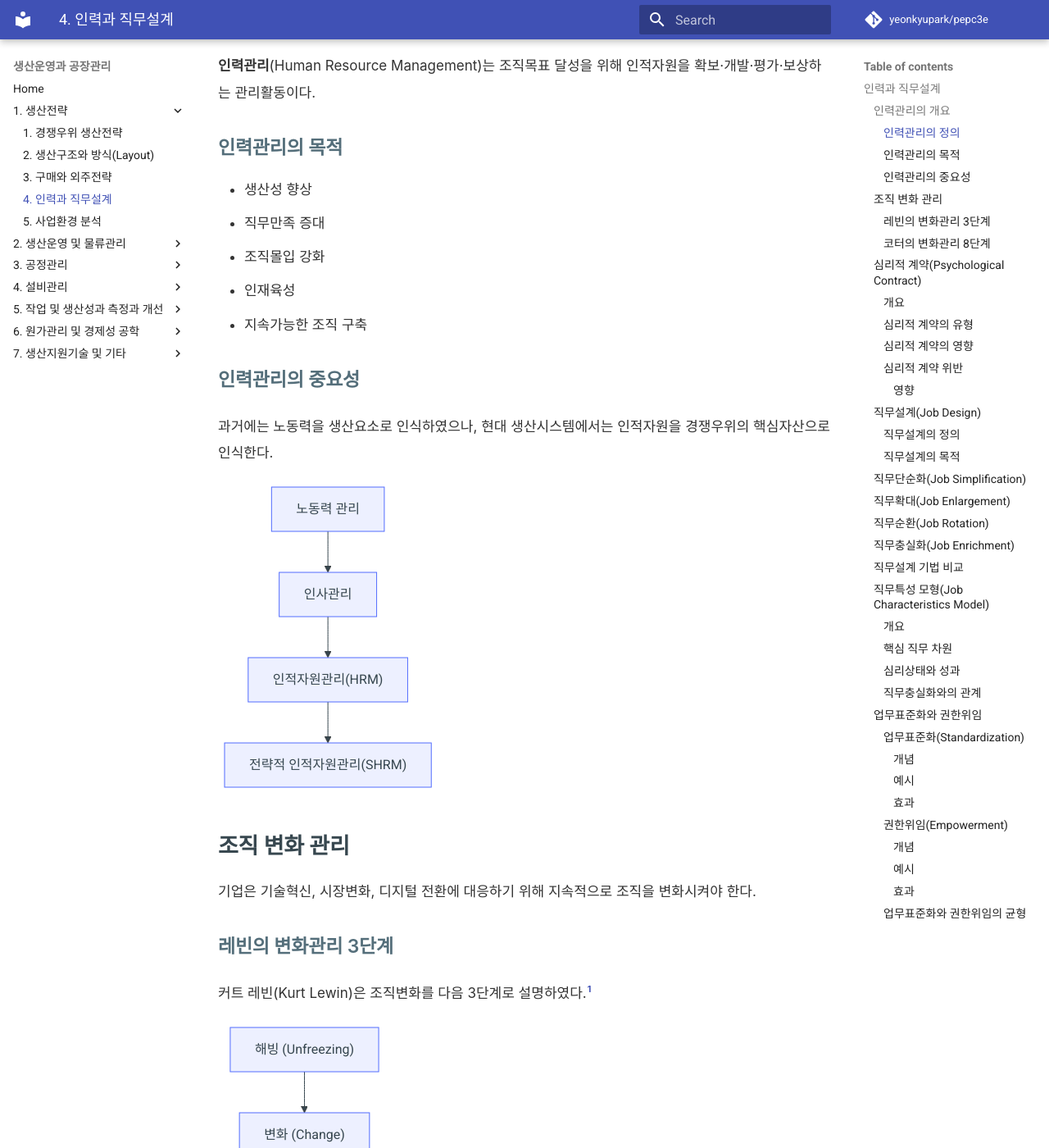
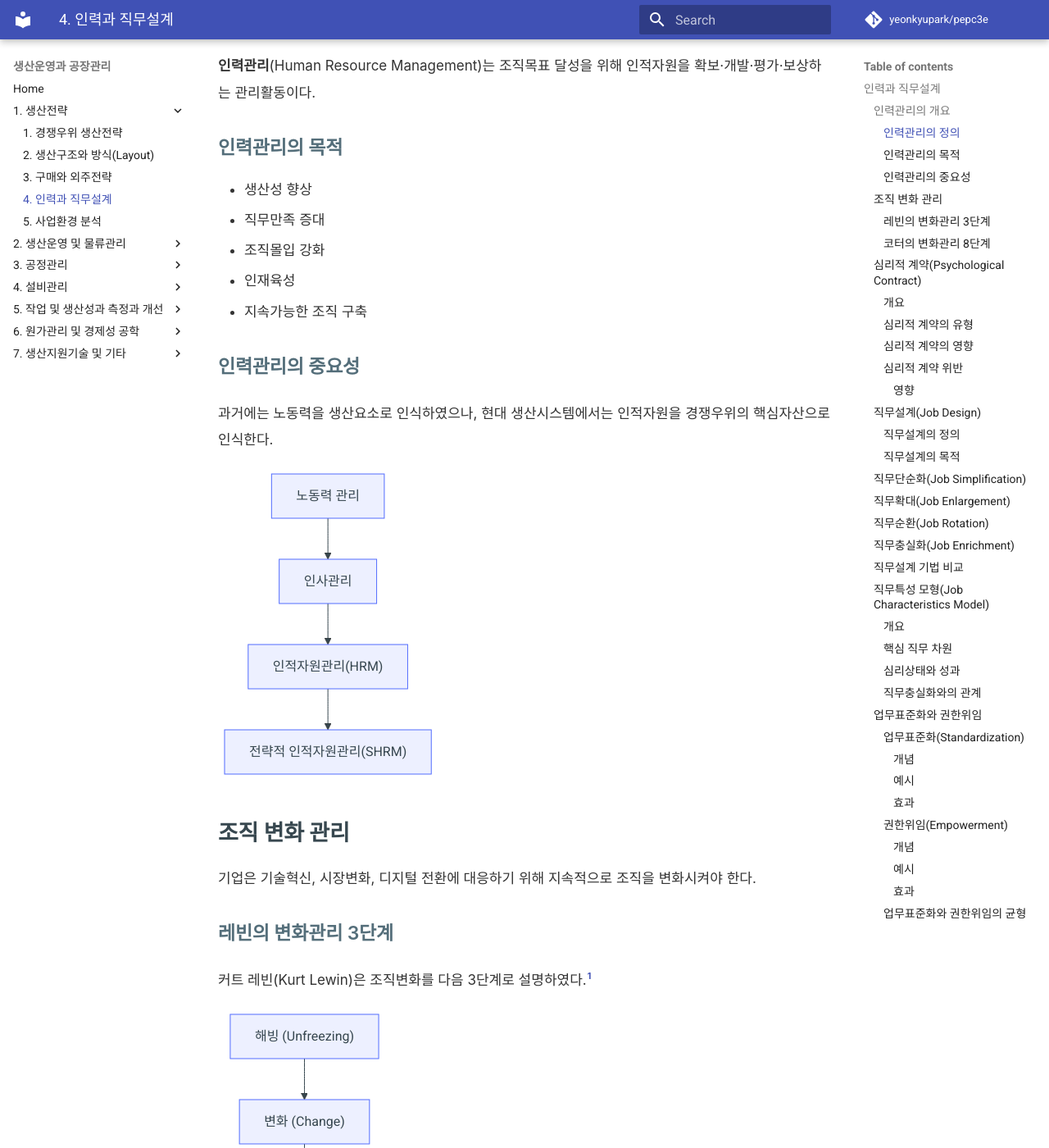
Before and after one commit to yeonkyupark/pepc3e, an MkDocs documentation site: the page built from docs/0104_workforce_and_job_design.md, in a window 1280 px wide and 1400 px high, scrolled down 505 px. Shown: the whole window at 82% size. Built offline with MkDocs 1.6.1 and Material for MkDocs 9.7.7, drawn with Linux system fonts in a browser that asks for light colours; comment, search, counter and statistics services are not loaded.

Commit message:
Update extra.css

```diff
--- a/docs/stylesheets/extra.css
+++ b/docs/stylesheets/extra.css
@@ -121,7 +121,7 @@
 .md-typeset ul li,
 .md-typeset ol li{
 
-    margin-bottom:.45rem;
+    margin-bottom:.25rem;
 }
 
 
@@ -213,7 +213,7 @@
 .md-typeset table td,
 .md-typeset table th{
 
-    padding:.8rem;
+    padding:.5rem;
 }
 
 .md-typeset ul li table,
```
